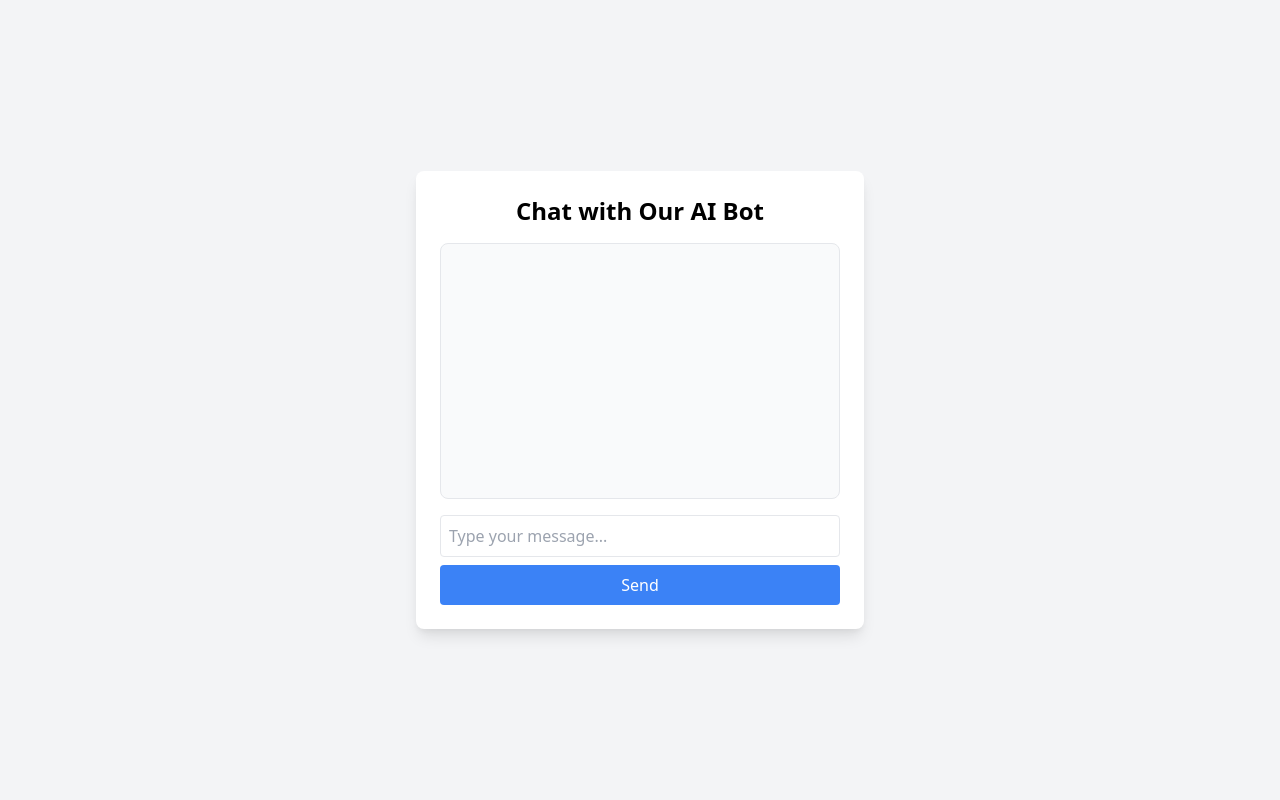
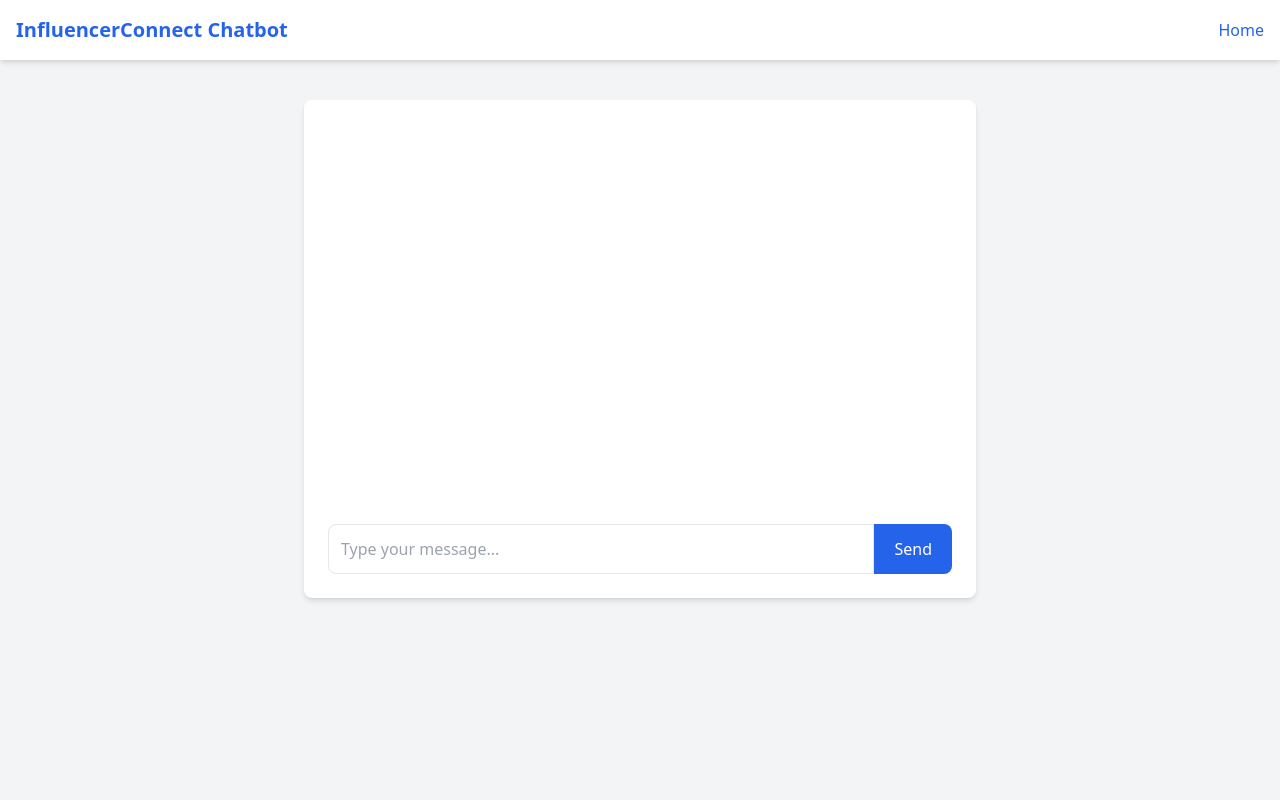
Before and after one commit to harsh-1315/influencer_connect, a Flask app: page /chatbot in a window 1280 px wide. Run offline with Flask 2, Linux system fonts and the light colour scheme; some libraries are stand-ins or nearby versions.

Commit message:
Update index.html: New Tailwind chatbot UI with better chat bubbles and typing animation

```diff
--- a/templates/index.html
+++ b/templates/index.html
@@ -1,74 +1,60 @@
+<!-- templates/index.html -->
 <!DOCTYPE html>
 <html lang="en">
 <head>
     <meta charset="UTF-8">
-    <meta name="viewport" content="width=device-width, initial-scale=1.0">
-    <title>Influencer-Company Connect</title>
-    <link href="https://cdn.jsdelivr.net/npm/tailwindcss@2.2.19/dist/tailwind.min.css" rel="stylesheet">
-    <link rel="stylesheet" href="/static/styles.css">
+    <title>Chatbot | Influencer Connect</title>
+    <script src="https://cdn.tailwindcss.com"></script>
 </head>
-<body class="bg-gray-100 flex items-center justify-center h-screen">
-    <div class="bg-white p-6 rounded-lg shadow-lg w-full max-w-md">
-        <h1 class="text-2xl font-bold mb-4 text-center">Chat with Our AI Bot</h1>
-        <div id="chatbox" class="h-64 overflow-y-auto border p-4 mb-4"></div>
-        <input id="message" type="text" class="w-full p-2 border rounded" placeholder="Type your message...">
-        <button onclick="sendMessage()" class="w-full bg-blue-500 text-white p-2 rounded mt-2 hover:bg-blue-600">Send</button>
+<body class="bg-gray-100">
+
+    <!-- Navbar -->
+    <nav class="bg-white shadow-md">
+        <div class="max-w-7xl mx-auto px-4 py-4 flex justify-between items-center">
+            <h1 class="text-xl font-bold text-blue-600">InfluencerConnect Chatbot</h1>
+            <a href="/" class="text-blue-600 hover:underline">Home</a>
+        </div>
+    </nav>
+
+    <!-- Chat Container -->
+    <div class="max-w-2xl mx-auto mt-10 p-6 bg-white rounded-lg shadow-md">
+        <div id="chatbox" class="space-y-4 h-96 overflow-y-auto mb-4">
+            <!-- Messages will appear here -->
+        </div>
+
+        <div class="flex">
+            <input id="userInput" type="text" placeholder="Type your message..." class="flex-grow border rounded-l-lg p-3 focus:outline-none" />
+            <button onclick="sendMessage()" class="bg-blue-600 text-white px-5 rounded-r-lg hover:bg-blue-700">Send</button>
+        </div>
     </div>
+
     <script>
-        let userType = null;
-        let userId = null;
+    function sendMessage() {
+        const userInput = document.getElementById('userInput').value;
+        if (!userInput.trim()) return;
+        addMessage(userInput, 'user');
 
-        function appendMessage(sender, text) {
-            const chatbox = document.getElementById('chatbox');
-            const message = document.createElement('div');
-            message.className = sender === 'user' ? 'text-right' : 'text-left';
-            message.innerHTML = `<p class="inline-block p-2 rounded ${sender === 'user' ? 'bg-blue-100' : 'bg-gray-200'}">${text}</p>`;
-            chatbox.appendChild(message);
-            chatbox.scrollTop = chatbox.scrollHeight;
-        }
+        fetch('/chat', {
+            method: 'POST',
+            headers: { 'Content-Type': 'application/json' },
+            body: JSON.stringify({ message: userInput })
+        })
+        .then(response => response.json())
+        .then(data => {
+            addMessage(data.response, 'bot');
+            document.getElementById('userInput').value = '';
+        });
+    }
 
-        async function sendMessage() {
-            const messageInput = document.getElementById('message');
-            const message = messageInput.value;
-            if (!message) return;
+    function addMessage(text, sender) {
+        const chatbox = document.getElementById('chatbox');
+        const messageDiv = document.createElement('div');
+        messageDiv.className = `p-3 rounded-lg max-w-xs ${sender === 'user' ? 'bg-blue-100 self-end' : 'bg-gray-200 self-start'}`;
+        messageDiv.textContent = text;
+        chatbox.appendChild(messageDiv);
+        chatbox.scrollTop = chatbox.scrollHeight;
+    }
+    </script>
 
-            appendMessage('user', message);
-            messageInput.value = '';
-
-            const response = await fetch('/chat', {
-                method: 'POST',
-                headers: { 'Content-Type': 'application/json' },
-                body: JSON.stringify({ message, user_type: userType, user_id: userId })
-            });
-            const data = await response.json();
-            appendMessage('bot', data.response);
-
-            // Auto-register user after onboarding
-            if (message.includes('name') && message.includes('niche')) {
-                const parts = message.split(',');
-                const name = parts[0].split('name')[-1].trim();
-                const niche = parts[1].split('niche')[-1].trim();
-                const followers_or_budget = parseInt(parts[2].split(userType === 'influencer' ? 'followers' : 'budget')[-1].trim());
-                const platform = userType === 'influencer' ? parts[3].split('platform')[-1].trim() : null;
-
-                const regResponse = await fetch('/register', {
-                    method: 'POST',
-                    headers: { 'Content-Type': 'application/json' },
-                    body: JSON.stringify({ user_type: userType, name, niche, followers_or_budget, platform })
-                });
-                const regData = await regResponse.json();
-                userId = regData.user_id;
-                appendMessage('bot', regData.message);
-            }
-
-            // Set user type
-            if (message.toLowerCase().includes('influencer')) userType = 'influencer';
-            if (message.toLowerCase().includes('company')) userType = 'company';
-        }
-
-        document.getElementById('message').addEventListener('keypress', (e) => {
-            if (e.key === 'Enter') sendMessage();
-        });
-    </script>
 </body>
 </html>
```
